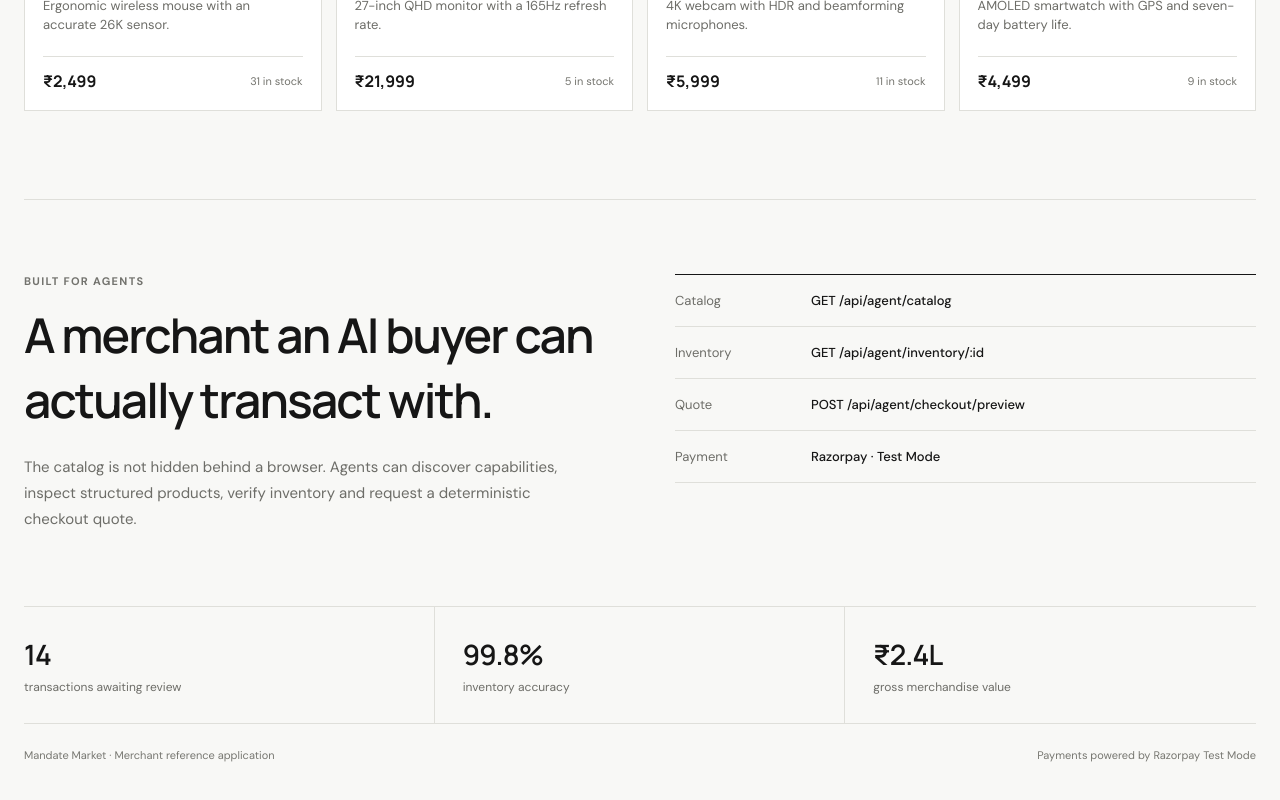
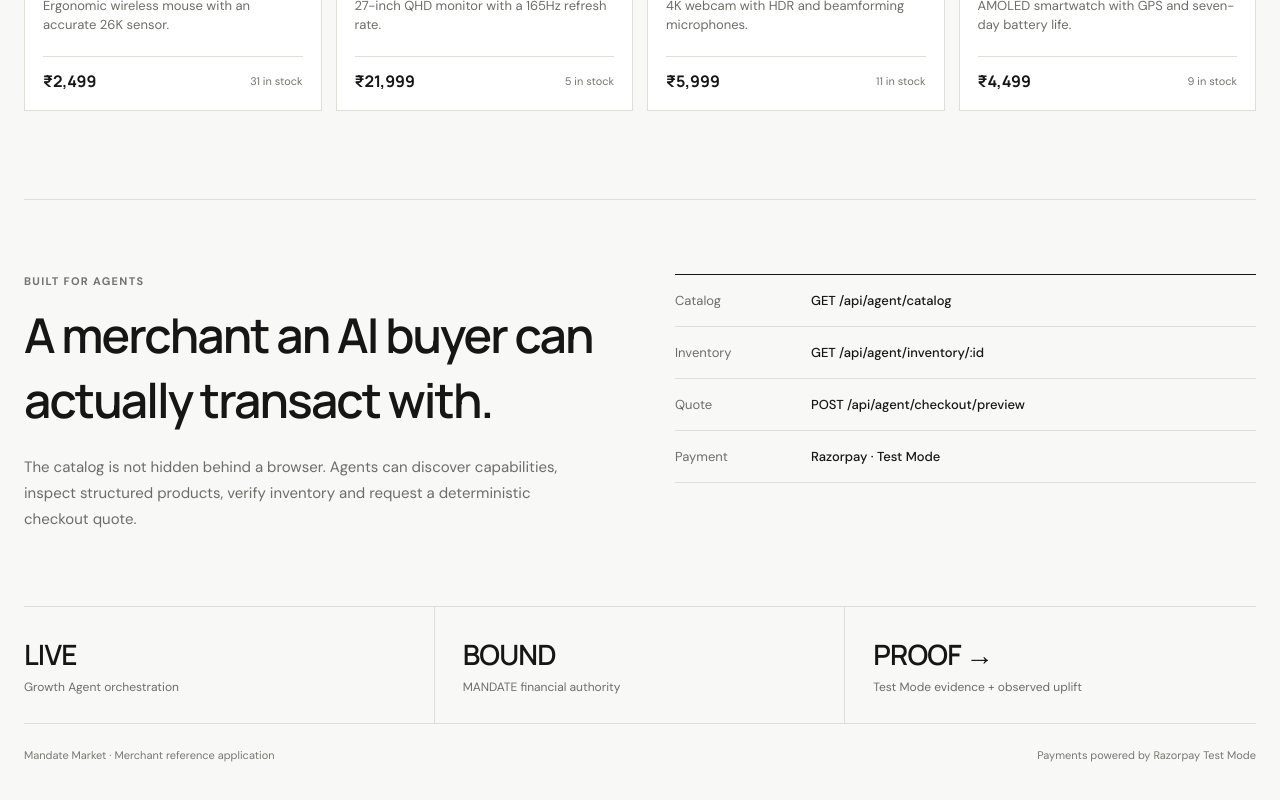
Before and after one commit to akashrajeev/AgenticCommerce, a Next.js app in the folder apps/merchant/: page / in a window 1280 px wide. Shown: the part 1411-2211 px from the top of the page. Built offline with nearby package versions, Linux system fonts and the light colour scheme.

Commit message:
fix: point merchant home to live growth proof

```diff
--- a/apps/merchant/src/app/page.tsx
+++ b/apps/merchant/src/app/page.tsx
@@ -101,16 +101,16 @@ export default function MerchantHomePage() {
 
       <section id="operations" className="ops-strip">
         <div>
-          <span className="ops-number">14</span>
-          <span>transactions awaiting review</span>
+          <span className="ops-number">LIVE</span>
+          <span>Growth Agent orchestration</span>
         </div>
         <div>
-          <span className="ops-number">99.8%</span>
-          <span>inventory accuracy</span>
+          <span className="ops-number">BOUND</span>
+          <span>MANDATE financial authority</span>
         </div>
         <div>
-          <span className="ops-number">₹2.4L</span>
-          <span>gross merchandise value</span>
+          <Link href="/judge-growth" className="ops-number" style={{ textDecoration: "none" }}>PROOF →</Link>
+          <span>Test Mode evidence + observed uplift</span>
         </div>
       </section>
 
```
